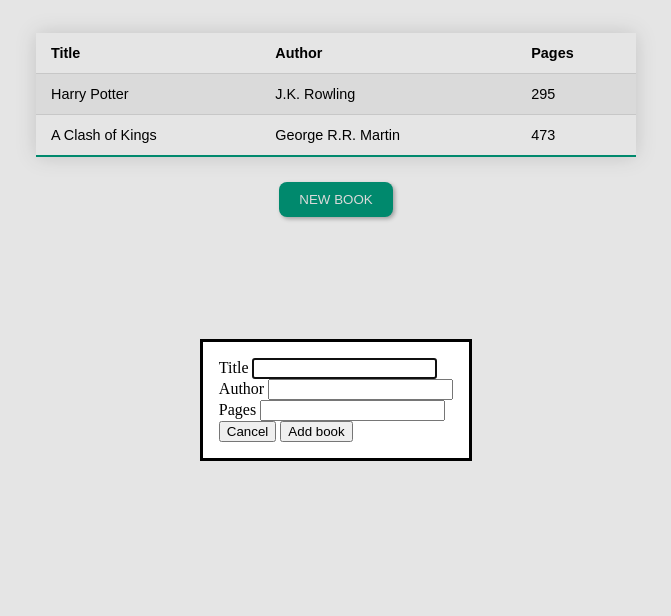
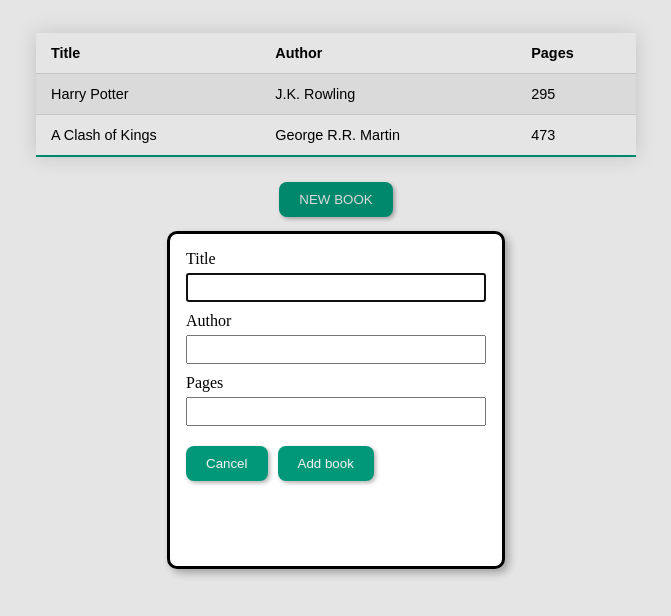
Before and after one commit to wishyrater/odin-library, a plain HTML site: page index.html in a window 1280 px wide. Both pictures are taken after a click on the button "NEW BOOK". Shown: the whole page, without its empty margins (304-975 px from the left). Drawn offline with Linux system fonts and the light colour scheme.

Commit message:
Add some styling to dialog form and buttons

```diff
--- a/styles.css
+++ b/styles.css
@@ -45,6 +45,7 @@ body {
     border-radius: 8px;
     box-shadow: 2px 2px 4px rgba(0, 0, 0, 0.3);
     transition: transform 0.3s ease;
+    margin-bottom: 20px;
 }
 
 #show-dialog-button:hover {
@@ -55,3 +56,50 @@ body {
 #show-dialog-button:active {
     transform: scale(1.1);
 }
+
+#dialog {
+    height: 300px;
+    width: 300px;
+
+    border-radius: 10px;
+    box-shadow: 4px 4px 8px rgba(0, 0, 0, 0.3);
+}
+
+#dialog[open] {
+    opacity: 1;
+}
+
+.form-items {
+    display: flex;
+    flex-direction: column;
+    gap: 10px;
+    margin-bottom: 20px;
+}
+
+.form-item {
+    display: grid;
+    gap: 5px;
+}
+
+.form-item input {
+    padding: 5px;
+}
+
+.form-buttons {
+    display: flex;
+    gap: 10px;
+}
+
+.form-buttons button {
+    background-color: #009879;
+    background-color: #009879;
+    color: #f3f3f3;
+    padding: 10px 20px;
+    border: none;
+    border-radius: 8px;
+    box-shadow: 2px 2px 4px rgba(0, 0, 0, 0.3);
+}
+
+.form-buttons button:hover {
+    cursor: pointer;
+}
```
